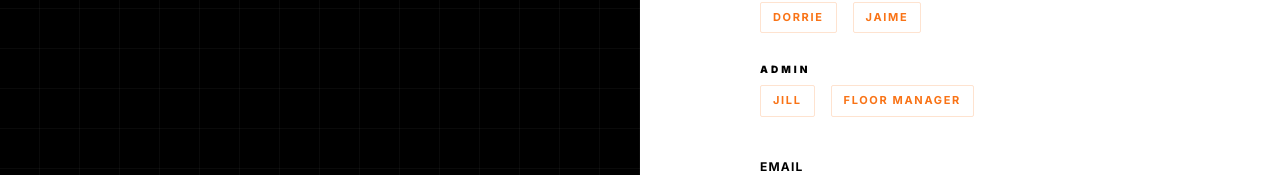
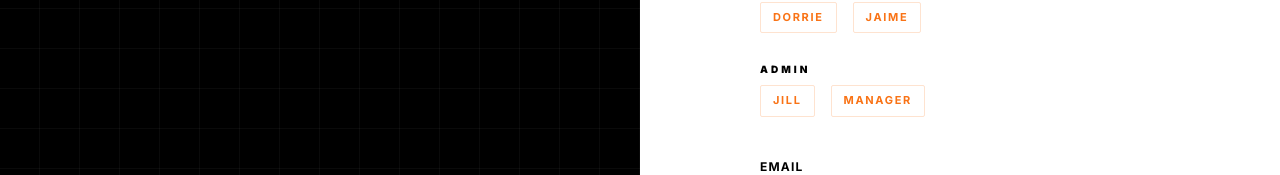
Before and after one commit to josdic1/aaa-frontend, a React (Vite) app: page /login in a window 1280 px wide. Shown: the part 272-447 px from the top of the page. Built offline with nearby package versions, Linux system fonts and the light colour scheme.

Commit message:
update password

```diff
--- a/src/pages/LoginPage.jsx
+++ b/src/pages/LoginPage.jsx
@@ -41,7 +41,7 @@ export function LoginPage() {
   const roleGroups = [
     { role: "STAFF", names: ["Ariel", "Brian"] },
     { role: "MEMBER", names: ["Dorrie", "Jaime"] },
-    { role: "ADMIN", names: ["Jill", "Floor Manager"] },
+    { role: "ADMIN", names: ["Jill", "Manager"] },
   ];
 
   return (
@@ -130,7 +130,7 @@ export function LoginPage() {
                         key={name}
                         onClick={() =>
                           fill(
-                            `${name.toLowerCase().replace(/\s/g, "")}@josh.com`,
+                            `${name.toLowerCase().replace(/\s/g, "")}@demo.com`,
                             "111111",
                           )
                         }
```
